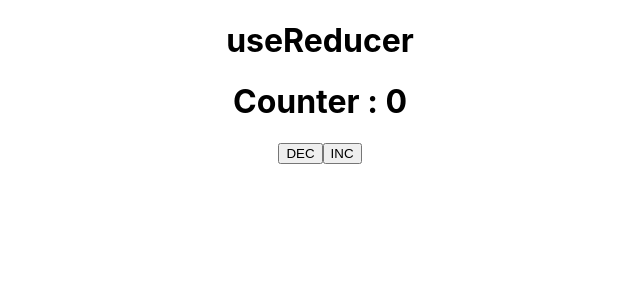
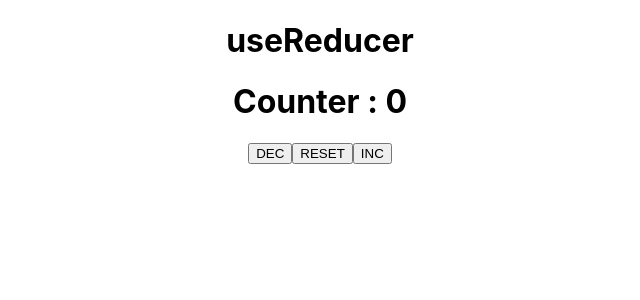
Before and after one commit to ankitsng0007/AnkitRepo, a React (Create React App) app in the folder RCT-101/Day-16/Asgn-1/reducer/: page / in a window 1280 px wide. Shown: the top 300 px of the page, without its empty margins (320-960 px from the left). Built offline with nearby package versions, Linux system fonts and the light colour scheme.

Commit message:
file added

```diff
--- a/RCT-101/Day-16/Asgn-1/reducer/src/Component/Action.jsx
+++ b/RCT-101/Day-16/Asgn-1/reducer/src/Component/Action.jsx
@@ -2,3 +2,4 @@
 export const IncAction = {type:"IncrementCount"};
 
 export const DecAction = {type:"DecrementCount"};
+export const ResetAction = {type:"ResetCount"};
--- a/RCT-101/Day-16/Asgn-1/reducer/src/Component/Counter.jsx
+++ b/RCT-101/Day-16/Asgn-1/reducer/src/Component/Counter.jsx
@@ -2,6 +2,7 @@ import {useState,useReducer} from "react";
 import { Reducer } from "./Reducer";
 import { IncAction } from "./Action";
 import { DecAction } from "./Action";
+import { ResetAction } from "./Action";
 
 export const Counter=()=>{
     const [state,dispatch]=useReducer(Reducer,0)
@@ -9,6 +10,7 @@ export const Counter=()=>{
     <div>
         <h1>Counter : {state}</h1>
         <button onClick={()=>dispatch(DecAction)}>DEC</button>
+        <button onClick={()=>dispatch(ResetAction)}>RESET</button>
         <button onClick={()=>dispatch(IncAction)}>INC</button>
     </div>
    )
--- a/RCT-101/Day-16/Asgn-1/reducer/src/Component/Reducer.jsx
+++ b/RCT-101/Day-16/Asgn-1/reducer/src/Component/Reducer.jsx
@@ -5,5 +5,8 @@ export const Reducer=(state,action)=>{
     if(action.type==="DecrementCount"){
       return state - 1;
     }
+    if(action.type==="ResetCount"){
+        return 0;
+    }
       return state;
   }
```
